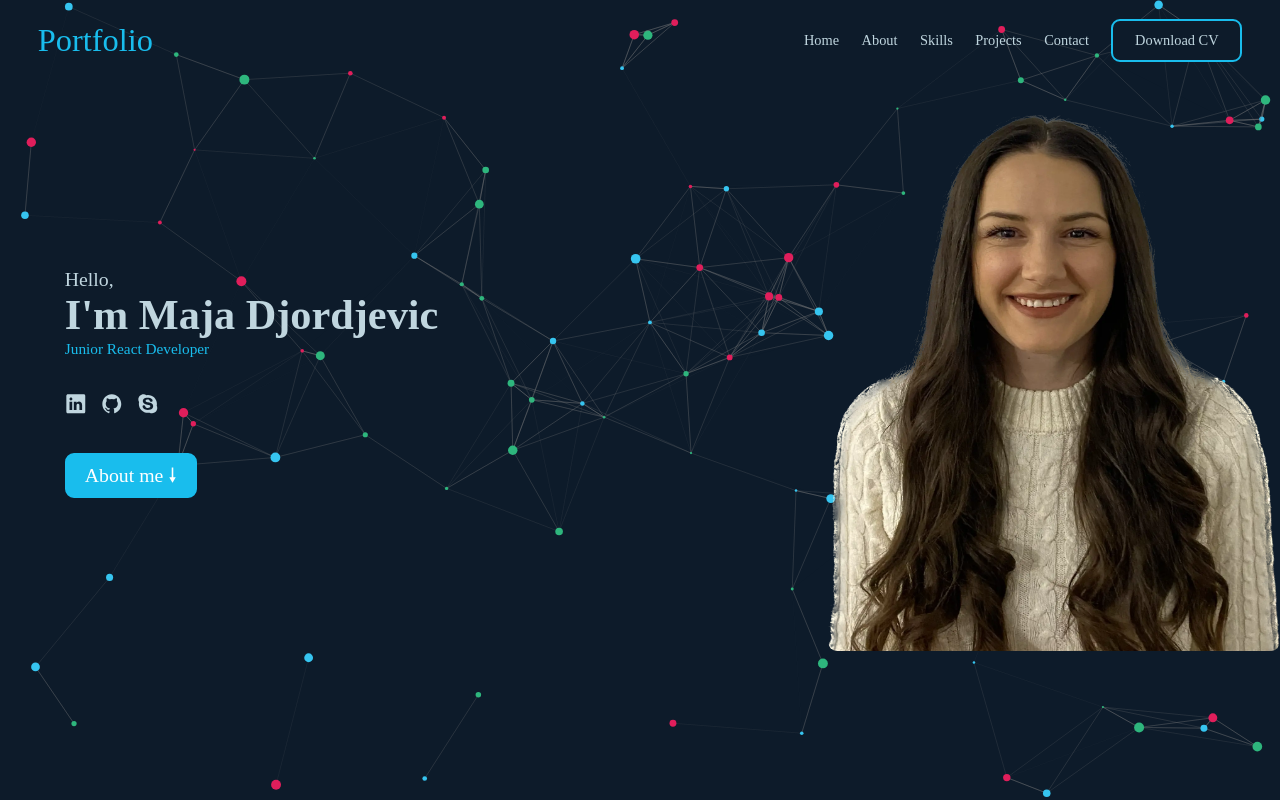
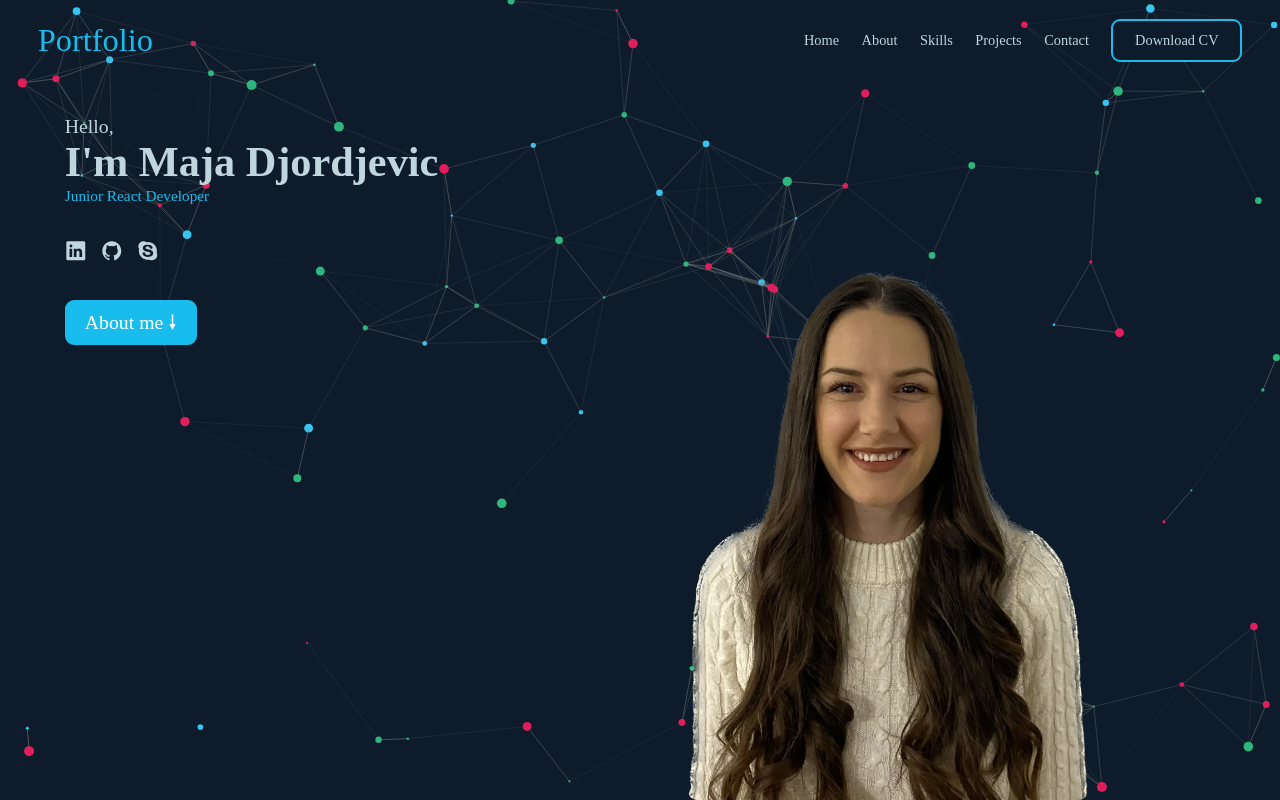
Before and after one commit to maja4s91/Reactportfolio-maja, a React (Vite) app in the folder vite-project/: page / in a window 1280 px wide. Built offline with nearby package versions, Linux system fonts and the light colour scheme; a web font is replaced by a local one.

Commit message:
Home img apsolute position added

```diff
--- a/vite-project/src/CSS/index.css
+++ b/vite-project/src/CSS/index.css
@@ -164,6 +164,7 @@ body {
   /* background-color: var(--Light-Blue); */
   background-color: none;
   max-width: 150rem;
+  padding-top: 20vh;
   display: grid;
   grid-template-columns: 1fr 1fr;
   margin: 0 auto;
@@ -238,11 +239,17 @@ body {
 .home-img {
   display: inline-block;
   border-radius: 1rem;
-  justify-self: end;
+  /* justify-self: end;
   align-self: flex-end;
   height: 59.5rem;
   width: 50.2rem;
-  margin: 0;
+  margin: 0; */
+  max-width: 50vh;
+  position: absolute !important;
+  bottom: 0px !important;
+  right: 0;
+  margin-right: 15%;
+  z-index: 2 !important;
 }
 
 /* SECTION ABOUT ME //////////////////////////////// */
--- a/vite-project/src/CSS/queries.css
+++ b/vite-project/src/CSS/queries.css
@@ -371,6 +371,7 @@
     padding-top: 5rem;
     height: 45rem;
     width: 35rem;
+    margin-right: 0;
   }
 
   .section-about {
```
